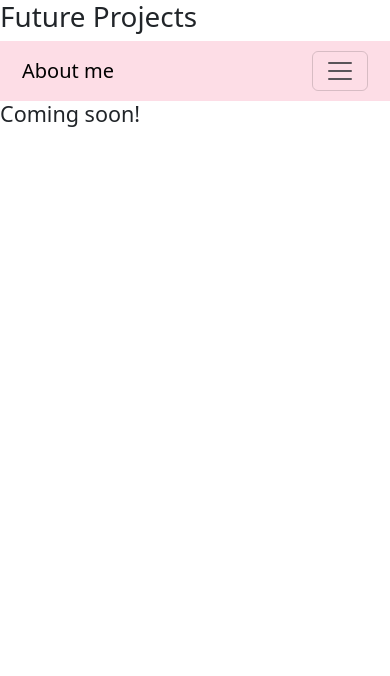
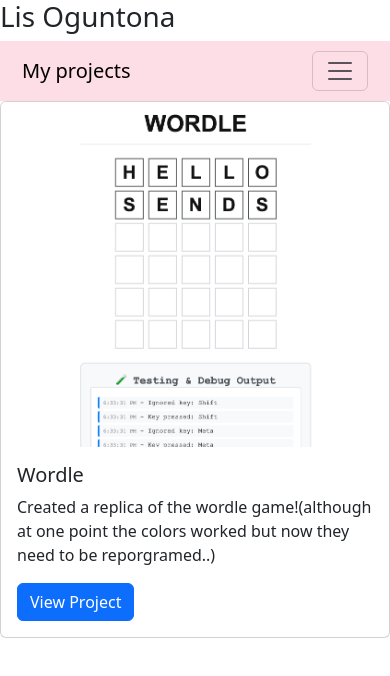
Before and after one commit to drake-full-stack/lab04-bootstrap-portfolio-2-0-eoguntona, a plain HTML site: page projects.html in a window 390 px wide. Drawn offline with nearby package versions, Linux system fonts and the light colour scheme.

Commit message:
Implement responsive layout and project section with icons - chose [approach] for [reasons]

```diff
--- a/projects.html
+++ b/projects.html
@@ -9,13 +9,13 @@
         .navbar {background-color: #fddde6; padding: 10px;}
         .text {color: white; }
     </style>
-    <title>My Projects</title>
+    <title>Lis Oguntona</title>
 </head>
 <body>
-    <h1>Future Projects</h1>
+    <h1>Lis Oguntona</h1>
     <nav class="navbar navbar-expand-lg navbar-brown bg-pink">
         <div class="container">
-            <a class="navbar-brand" href="#">About me</a>
+            <a class="navbar-brand" href="#">My projects</a>
             <button class="navbar-toggler" type="button" data-bs-toggle="collapse" data-bs-target="#navbarNav">
                 <span class="navbar-toggler-icon"></span>
             </button>
@@ -29,10 +29,24 @@
         </div>
     </nav>
     <div>
-        <h4><emphasized> Coming soon! </emphasized>
 
         </h4>
     </div>
     <script src="https://cdn.jsdelivr.net/npm/bootstrap@5.3.0/dist/js/bootstrap.bundle.min.js"></script>
+
+    <div class="row g-4">
+        <div class="col-lg-4 col-md-6">
+            <div class="card h-100">
+                <img src="wordle.png" class="card-img-top">
+                <div class="card-body">
+                    <h5 class="card-title">Wordle</h5>
+                    <p class="card-text">Created a replica of the wordle game!(although at one point the colors worked but now they need to be reporgramed..)</p>
+                    <a href="#" class="btn btn-primary">View Project</a>
+                </div>
+            </div>
+        </div>
+        <!-- Repeat for more projects -->
+    </div>
+
 </body>
 </html>
```
Also changed, not shown: index.html (+17 -6 lines), styles/main.css (+10 -0 lines), wordle.png (added).
